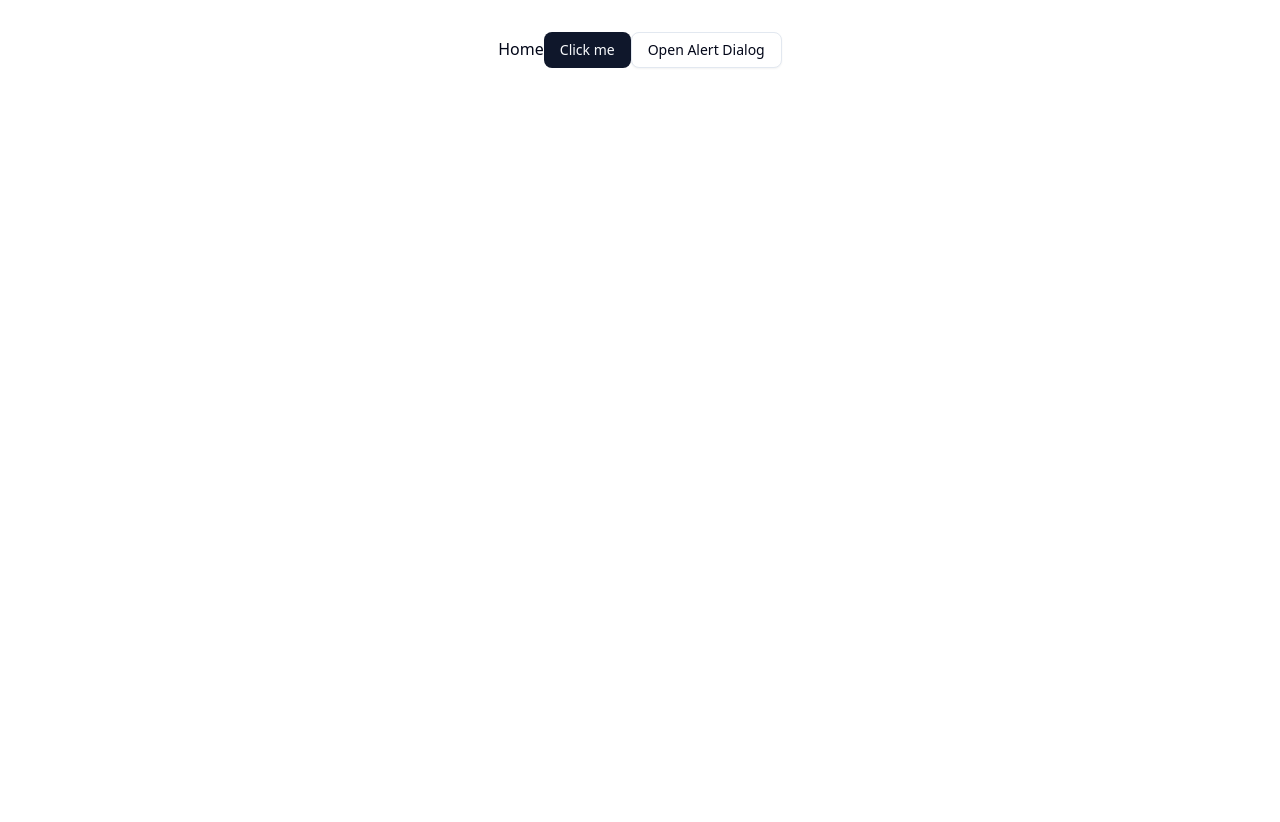
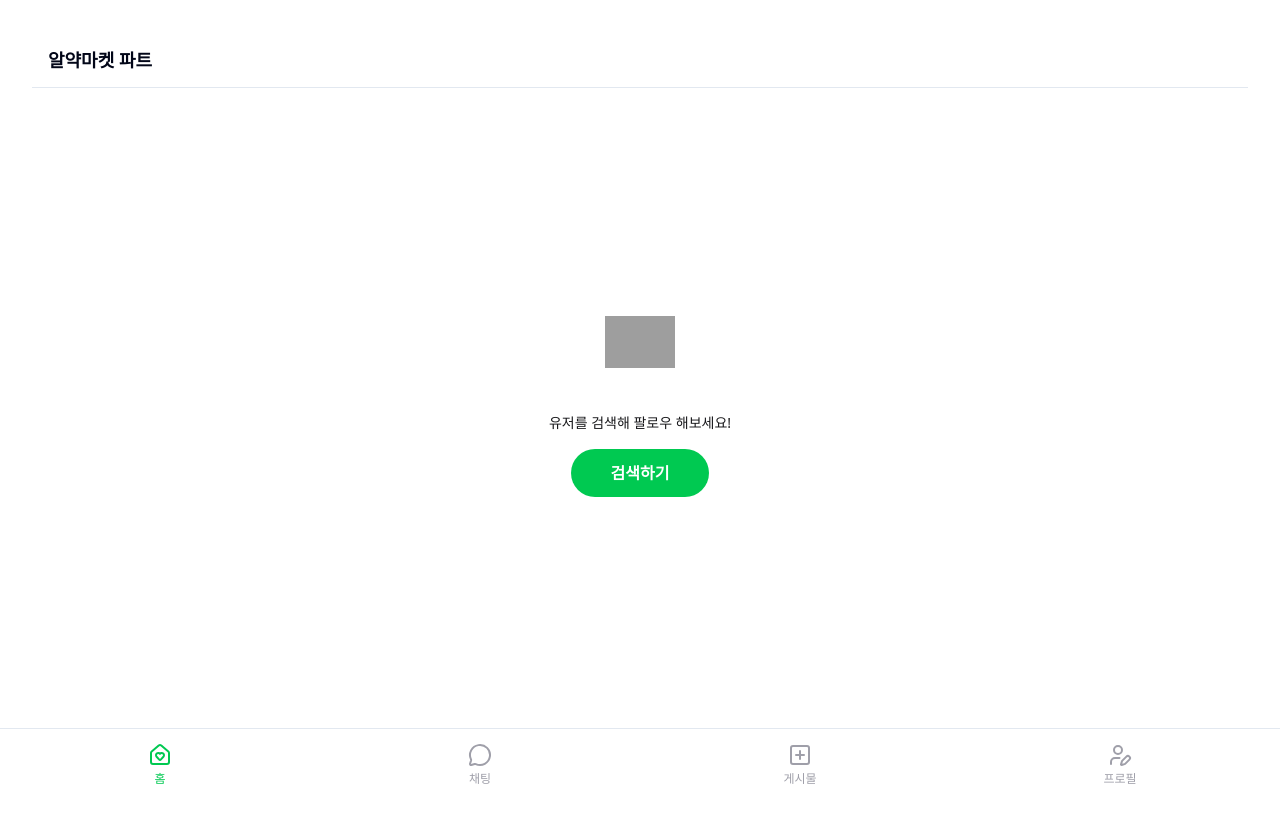
Before and after one commit to alyac-carrot/alyac-market-2, a React (Vite) app: page / in a window 1280 px wide. Shown: the top 822 px of the page. Before the commit the page ends 800 px from the top, so only its background shows below. Built offline with nearby package versions, Linux system fonts and the light colour scheme; grey boxes are pictures that could not be loaded.

Commit message:
feat. 홈페이지 디자인 및 아이콘 추가

```diff
--- a/src/app/layouts/RootLayout.tsx
+++ b/src/app/layouts/RootLayout.tsx
@@ -0,0 +1,61 @@
+import { useState } from 'react';
+
+import { Outlet } from 'react-router-dom';
+
+import { ChatIcon, HomeIcon, PostIcon, ProfileIcon } from '../../shared/ui/icons';
+
+export default function RootLayout() {
+  const [active, setActive] = useState('home');
+
+  const base = 'flex flex-1 flex-col items-center justify-center gap-1 text-xs cursor-pointer';
+  const icon = 'w-6 h-6';
+
+  return (
+    <div className="min-h-screen bg-white">
+      {/* Header */}
+      <header className="flex h-14 items-center border-b px-4">
+        <h1 className="text-lg font-extrabold">알약마켓 파트</h1>
+      </header>
+
+      {/* Page */}
+      <main className="pb-[72px]">
+        <Outlet />
+      </main>
+
+      {/* Bottom Navigation */}
+      <nav className="fixed right-0 bottom-0 left-0 flex h-[72px] border-t bg-white">
+        <div
+          onClick={() => setActive('home')}
+          className={`${base} ${active === 'home' ? 'text-green-500' : 'text-zinc-400'}`}
+        >
+          <HomeIcon className={icon} />
+          <span>홈</span>
+        </div>
+
+        <div
+          onClick={() => setActive('chat')}
+          className={`${base} ${active === 'chat' ? 'text-green-500' : 'text-zinc-400'}`}
+        >
+          <ChatIcon className={icon} />
+          <span>채팅</span>
+        </div>
+
+        <div
+          onClick={() => setActive('write')}
+          className={`${base} ${active === 'write' ? 'text-green-500' : 'text-zinc-400'}`}
+        >
+          <PostIcon className={icon} />
+          <span>게시물</span>
+        </div>
+
+        <div
+          onClick={() => setActive('profile')}
+          className={`${base} ${active === 'profile' ? 'text-green-500' : 'text-zinc-400'}`}
+        >
+          <ProfileIcon className={icon} />
+          <span>프로필</span>
+        </div>
+      </nav>
+    </div>
+  );
+}
--- a/src/app/routes.tsx
+++ b/src/app/routes.tsx
@@ -1,16 +1,24 @@
 import { createBrowserRouter } from 'react-router-dom';
 
+import RootLayout from '@/app/layouts/RootLayout';
 import { HomePage } from '@/pages/home';
+
+// TODO: 아래 3개는 페이지 만들고 추가
+// import { ChatPage } from "@/pages/chat";
+// import { WritePage } from "@/pages/write";
+// import { ProfilePage } from "@/pages/profile";
 
 export const router = createBrowserRouter([
   {
     path: '/',
-    // element: <RootLayout />,
+    element: <RootLayout />,
     children: [
-      {
-        index: true,
-        element: <HomePage />,
-      },
+      { index: true, element: <HomePage /> },
+
+      // 페이지 만들면 아래 주석 해제
+      // { path: "chat", element: <ChatPage /> },
+      // { path: "write", element: <WritePage /> },
+      // { path: "profile", element: <ProfilePage /> },
     ],
   },
 ]);
--- a/src/pages/home/index.tsx
+++ b/src/pages/home/index.tsx
@@ -3,11 +3,17 @@ import { AlertDialog } from '@/shared/ui';
 
 export function HomePage() {
   return (
-    <div>Home
-    <Button>Click me</Button>
-    <AlertDialog>
-        <Button variant="outline">Open Alert Dialog</Button>
-         </AlertDialog>
-  </div>
-  )
+    <div className="flex min-h-[calc(100vh-56px-72px)] items-center justify-center">
+      <div className="flex -translate-y-8 flex-col items-center gap-4">
+        {/* 캐릭터 이미지 (public/mascot.png 추가하면 됨) */}
+        <img src="/mascot.png" alt="mascot" className="h-[110px] w-[70px] object-contain" />
+
+        <p className="text-sm text-zinc-900">유저를 검색해 팔로우 해보세요!</p>
+
+        <Button className="rounded-full bg-green-500 px-10 py-6 text-base font-semibold text-white hover:bg-green-600">
+          검색하기
+        </Button>
+      </div>
+    </div>
+  );
 }
--- /dev/null
+++ b/src/shared/ui/icons.tsx
@@ -0,0 +1,76 @@
+type IconProps = {
+  className?: string;
+};
+
+export function HomeIcon({ className }: IconProps) {
+  return (
+    <svg
+      xmlns="http://www.w3.org/2000/svg"
+      viewBox="0 0 24 24"
+      fill="none"
+      stroke="currentColor"
+      strokeWidth={2}
+      strokeLinecap="round"
+      strokeLinejoin="round"
+      className={className}
+    >
+      <path d="M8.62 13.8A2.25 2.25 0 1 1 12 10.836a2.25 2.25 0 1 1 3.38 2.966l-2.626 2.856a.998.998 0 0 1-1.507 0z" />
+      <path d="M3 10a2 2 0 0 1 .709-1.528l7-6a2 2 0 0 1 2.582 0l7 6A2 2 0 0 1 21 10v9a2 2 0 0 1-2 2H5a2 2 0 0 1-2-2z" />
+    </svg>
+  );
+}
+
+export function ChatIcon({ className }: IconProps) {
+  return (
+    <svg
+      xmlns="http://www.w3.org/2000/svg"
+      viewBox="0 0 24 24"
+      fill="none"
+      stroke="currentColor"
+      strokeWidth={2}
+      strokeLinecap="round"
+      strokeLinejoin="round"
+      className={className}
+    >
+      <path d="M2.992 16.342a2 2 0 0 1 .094 1.167l-1.065 3.29a1 1 0 0 0 1.236 1.168l3.413-.998a2 2 0 0 1 1.099.092 10 10 0 1 0-4.777-4.719" />
+    </svg>
+  );
+}
+
+export function PostIcon({ className }: IconProps) {
+  return (
+    <svg
+      xmlns="http://www.w3.org/2000/svg"
+      viewBox="0 0 24 24"
+      fill="none"
+      stroke="currentColor"
+      strokeWidth={2}
+      strokeLinecap="round"
+      strokeLinejoin="round"
+      className={className}
+    >
+      <rect width="18" height="18" x="3" y="3" rx="2" />
+      <path d="M8 12h8" />
+      <path d="M12 8v8" />
+    </svg>
+  );
+}
+
+export function ProfileIcon({ className }: IconProps) {
+  return (
+    <svg
+      xmlns="http://www.w3.org/2000/svg"
+      viewBox="0 0 24 24"
+      fill="none"
+      stroke="currentColor"
+      strokeWidth={2}
+      strokeLinecap="round"
+      strokeLinejoin="round"
+      className={className}
+    >
+      <path d="M11.5 15H7a4 4 0 0 0-4 4v2" />
+      <path d="M21.378 16.626a1 1 0 0 0-3.004-3.004l-4.01 4.012a2 2 0 0 0-.506.854l-.837 2.87a.5.5 0 0 0 .62.62l2.87-.837a2 2 0 0 0 .854-.506z" />
+      <circle cx="10" cy="7" r="4" />
+    </svg>
+  );
+}
```
Also changed, not shown: 2 other files (tests, documents, lock files or other folders).
